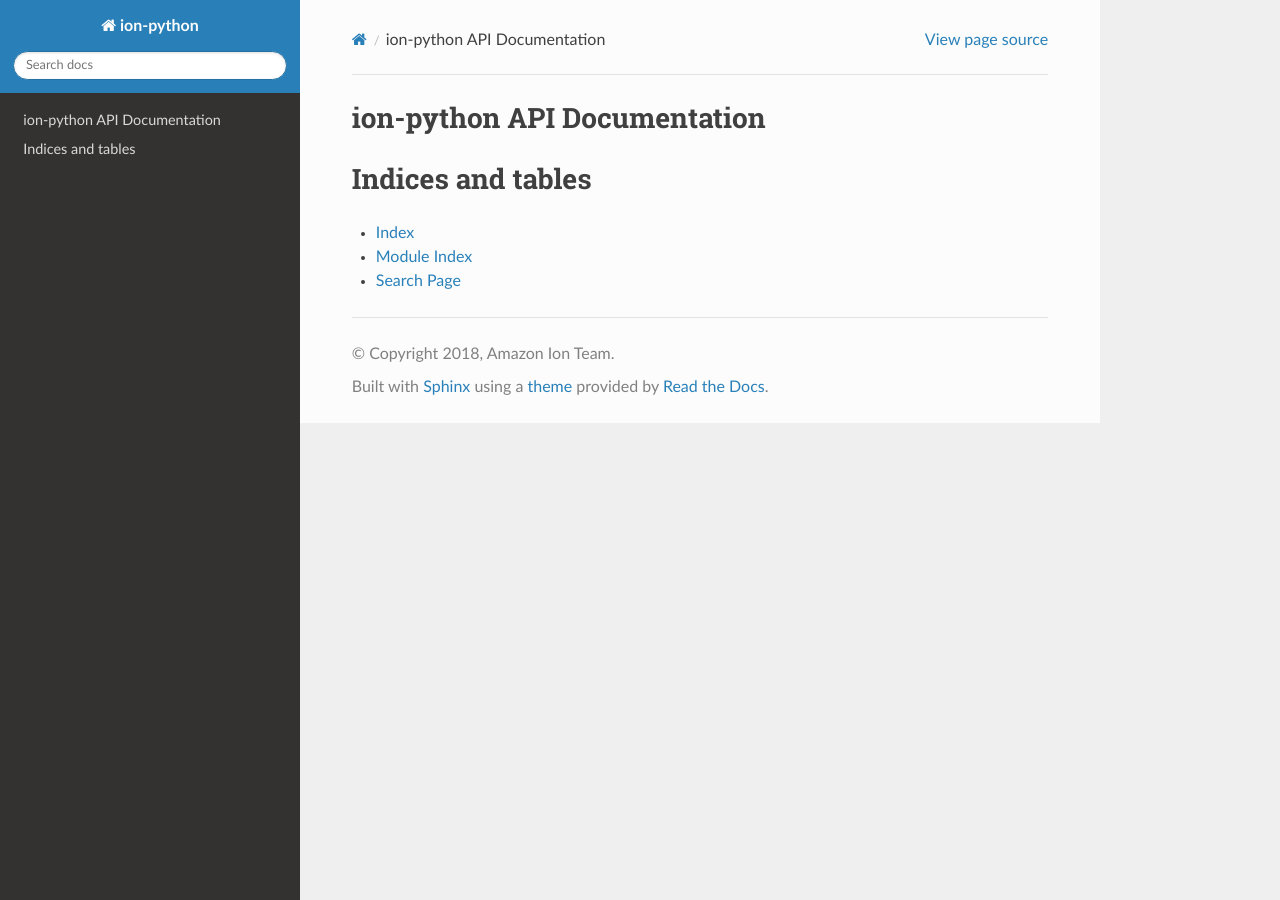
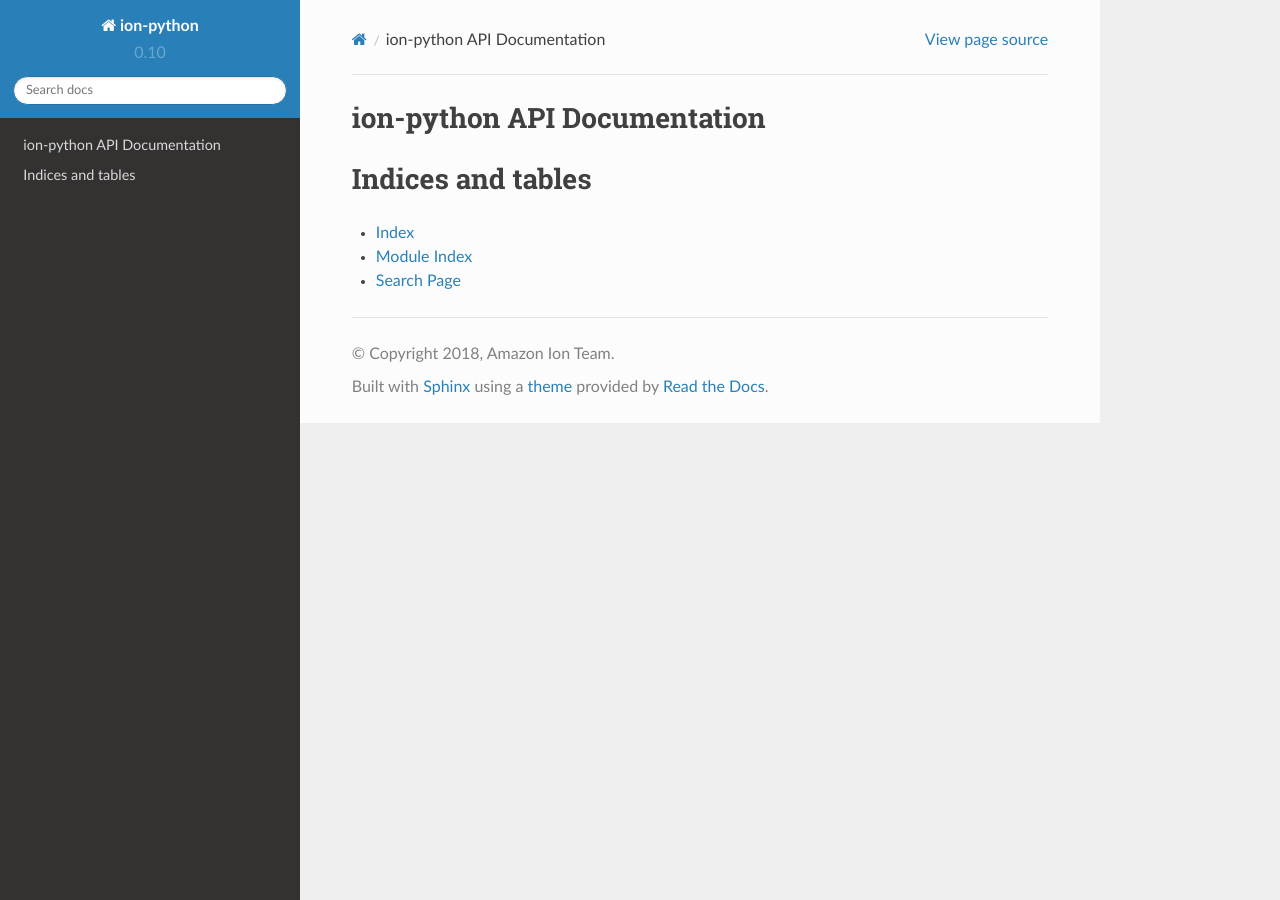
Before and after one commit to amazon-ion/ion-python, a Sphinx documentation site: the page built from docs/index.rst, in a window 1280 px wide. Built offline with Sphinx 7.4.7 and the Read the Docs theme 2.0.0, drawn with Linux system fonts in a browser that asks for light colours.

Commit message:
Update conf.py for the latest version.

```diff
--- a/docs/conf.py
+++ b/docs/conf.py
@@ -24,9 +24,9 @@ copyright = '2018, Amazon Ion Team'
 author = 'Amazon Ion Team'
 
 # The short X.Y version
-version = ''
+version = '0.10'
 # The full version, including alpha/beta/rc tags
-release = '0.3.2'
+release = '0.10.0'
 
 
 # -- General configuration ---------------------------------------------------
```
